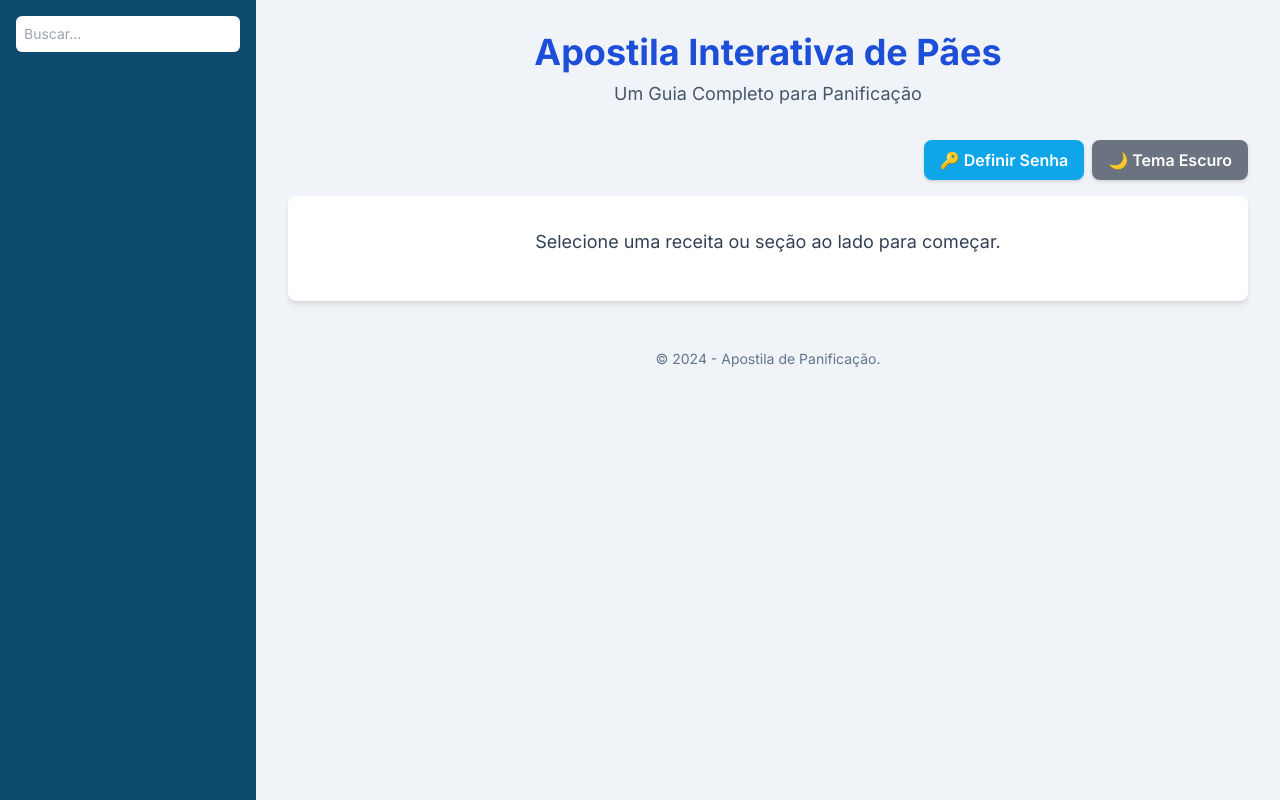
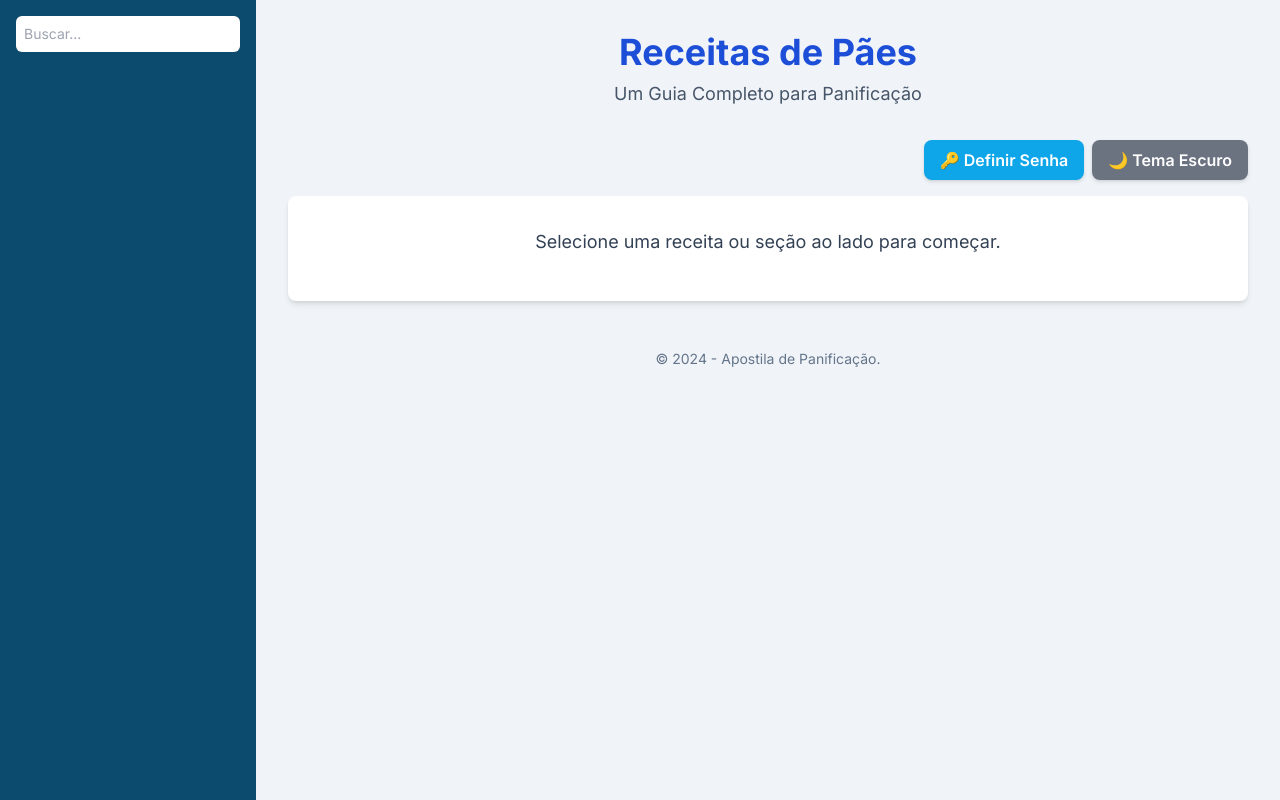
Before and after one commit to borgesr18/apostila, a plain HTML site: page index.html in a window 1280 px wide. Drawn offline with nearby package versions, Linux system fonts and the light colour scheme.

Commit message:
Atualiza nome para Receitas de Pães

```diff
--- a/index.html
+++ b/index.html
@@ -3,7 +3,7 @@
 <head>
     <meta charset="UTF-8">
     <meta name="viewport" content="width=device-width, initial-scale=1.0">
-    <title>Apostila Interativa de Pães</title>
+    <title>Receitas de Pães</title>
     <script src="https://cdn.tailwindcss.com"></script>
     <link href="https://fonts.googleapis.com/css2?family=Inter:wght@400;600;700&display=swap" rel="stylesheet">
     <style>
@@ -307,7 +307,7 @@
 
         <main id="mainContent" class="main-content-area flex-1 p-4 md:p-8">
             <header class="mb-8 text-center">
-                <h1 class="text-4xl font-bold text-blue-700">Apostila Interativa de Pães</h1>
+                <h1 class="text-4xl font-bold text-blue-700">Receitas de Pães</h1>
                 <p class="text-lg text-slate-600 mt-2">Um Guia Completo para Panificação</p>
             </header>
 
```
Also changed, not shown: README.md.
